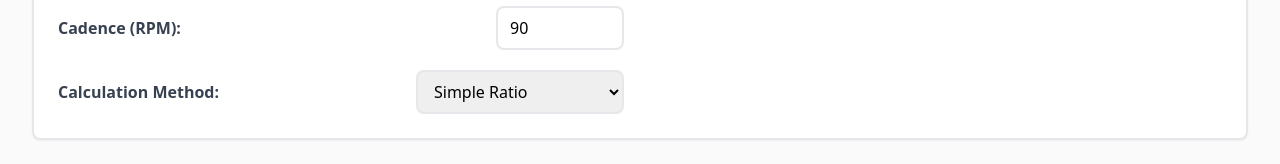
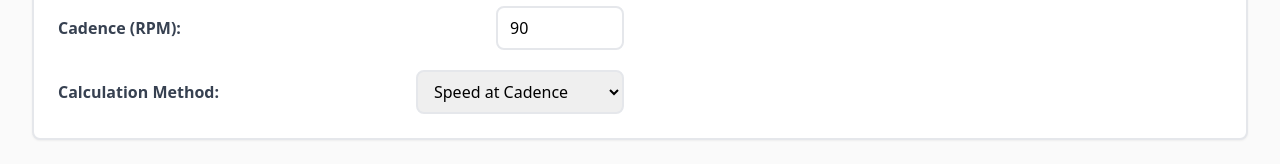
Before and after one commit to maccavamzoo/bikotic-genesis, a Next.js app: page /tools/gear-calculator in a window 1280 px wide. Shown: the part 474-638 px from the top of the page. Built offline with nearby package versions, Linux system fonts and the light colour scheme.

Commit message:
Update page.tsx

```diff
--- a/app/tools/gear-calculator/page.tsx
+++ b/app/tools/gear-calculator/page.tsx
@@ -82,7 +82,7 @@ export default function GearCalculator() {
                   <option value="inches">Gear Inches</option>
                   <option value="development">Development (m/rev)</option>
                   <option value="gain">Gain Ratio</option>
-                  <option value="speed">Speed at Cadence</option>
+                  <option value="speed" selected>Speed at Cadence</option>
                 </select>
               </div>
             </div>
```
